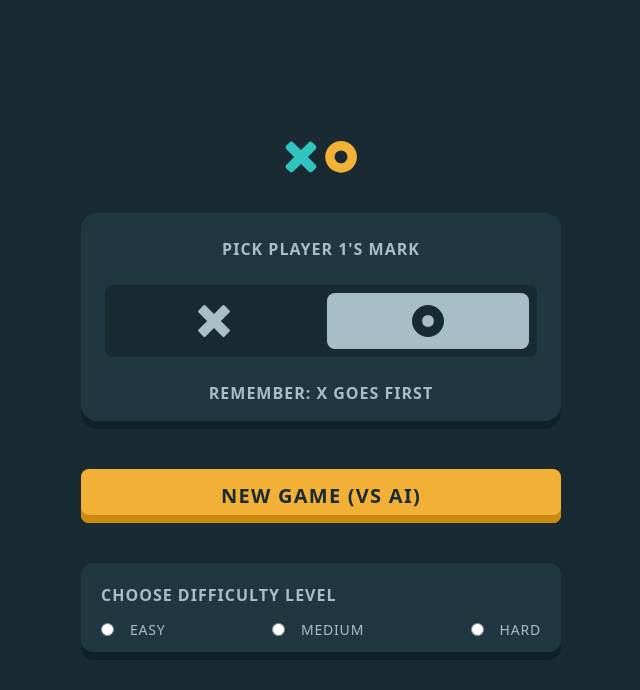
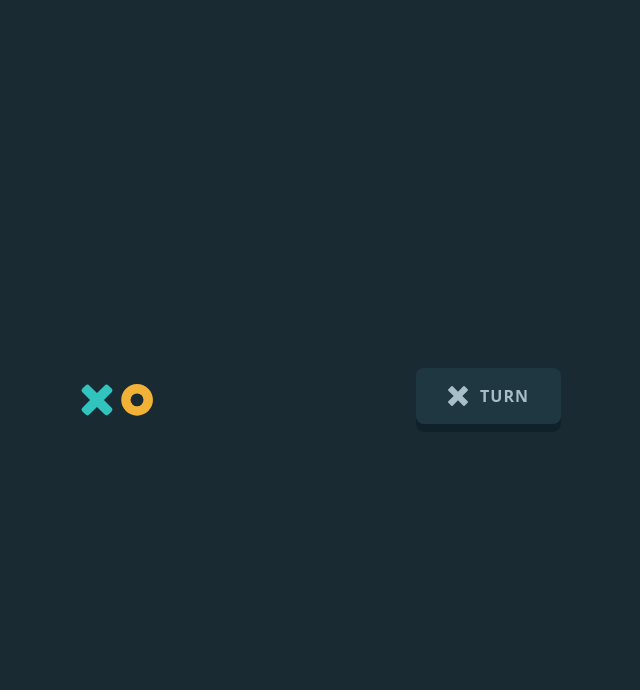
Before and after one commit to Sasa-Tausan/tic-tac-toe, a React (Vite) app: page / in a window 1280 px wide. Shown: the top 690 px of the page, without its empty margins (319-959 px from the left). Built offline with nearby package versions, Linux system fonts and the light colour scheme.

Commit message:
WIP: GameStart design component

```diff
--- a/src/App.jsx
+++ b/src/App.jsx
@@ -4,11 +4,44 @@ import { GameStart } from "./pages/GameStart/GameStart";
 import { GameMenu } from "./pages/GameMenu/GameMenu";
 
 export function App() {
-  const [isGameStarted, setIsGameStarted] = useState(false);
+  const [players, setPlayers] = useState({
+    playerOne: "X",
+    playerTwo: "O",
+  });
+  const [isGameStarted, setIsGameStarted] = useState(true);
+  const [gameLevel, setGameLevel] = useState("");
+
+  function handleGameStart() {
+    setIsGameStarted(true);
+  }
+
+  function handleGameLevel(e) {
+    const id = e.target.id;
+    setGameLevel(id);
+  }
+
+  function choosePlayerMark(mark) {
+    setPlayers({
+      playerOne: mark,
+      playerTwo: mark === "X" ? "O" : "X",
+    });
+  }
+
   return (
     <div className="grid h-screen place-items-center bg-darkNavy ">
       <MainPageLayout rowGap={isGameStarted ? "gap-5" : "gap-10"}>
-        {isGameStarted ? <GameStart /> : <GameMenu />}
+        {isGameStarted ? (
+          <GameStart />
+        ) : (
+          <GameMenu
+            players={players}
+            isGameStarted={isGameStarted}
+            gameLevel={gameLevel}
+            handleGameStart={handleGameStart}
+            handleGameLevel={handleGameLevel}
+            choosePlayerMark={choosePlayerMark}
+          />
+        )}
       </MainPageLayout>
     </div>
   );
--- a/src/components/Buttons/PrimaryButton.jsx
+++ b/src/components/Buttons/PrimaryButton.jsx
@@ -1,9 +1,11 @@
 import PropTypes from "prop-types";
 
-export function PrimaryButton({ btnText, btnClass }) {
+export function PrimaryButton({ btnText, btnClass, clickFunc, disabled }) {
   return (
     <button
-      className={`uppercase ${btnClass} hover:translate-y-1 text-darkNavy rounded-lg py-3 hover:shadow-none`}
+      className={`uppercase ${btnClass} hover:translate-y-1 text-darkNavy rounded-lg py-3 hover:shadow-none disabled:opacity-35`}
+      onClick={clickFunc}
+      disabled={disabled}
     >
       {btnText}
     </button>
@@ -13,4 +15,6 @@ export function PrimaryButton({ btnText, btnClass }) {
 PrimaryButton.propTypes = {
   btnText: PropTypes.string,
   btnClass: PropTypes.string,
+  clickFunc: PropTypes.func,
+  disabled: PropTypes.bool,
 };
--- a/src/components/Buttons/SecondaryButton.jsx
+++ b/src/components/Buttons/SecondaryButton.jsx
@@ -1,3 +1,7 @@
-export function SecondaryButton() {
-  return <button>Secondary Button</button>;
+export function SecondaryButton({ btnClass, isImageBtn, btnText }) {
+  return (
+    <button className="p-4 bg-silver shadow-innerCustomSilver hover:translate-y-1 hover:shadow-none">
+     {isImageBtn }
+    </button>
+  );
 }
--- a/src/pages/GameMenu/ChoosePlayerMark.jsx
+++ b/src/pages/GameMenu/ChoosePlayerMark.jsx
@@ -1,15 +1,42 @@
+import PropTypes from "prop-types";
 import { IconOutlineO } from "../../components/Icons/IconOutlineO";
 import { IconX } from "../../components/Icons/IconX";
+import { IconOutlineX } from "../../components/Icons/IconOutlineX";
+import { IconO } from "../../components/Icons/IconO";
 
-export function ChoosePlayerMark() {
+export function ChoosePlayerMark({ choosePlayerMark, players }) {
+  const isPlayerOneX = players.playerOne === "X";
   return (
     <div className="flex w-full gap-3 p-2 rounded-lg bg-darkNavy">
-      <button className="grid flex-1 place-items-center">
-        <IconX width="32" height="32" fill="#A8BFC9" />
+      <button
+        className={`grid flex-1 py-3 rounded-lg place-items-center ${
+          isPlayerOneX ? "bg-silver" : ""
+        } `}
+        onClick={() => choosePlayerMark("X")}
+      >
+        {isPlayerOneX ? (
+          <IconOutlineX width="32" height="32" stroke="#1A2A33" fill="#1A2A33" />
+        ) : (
+          <IconX width="32" height="32" fill="#A8BFC9" />
+        )}
       </button>
-      <button className="grid flex-1 py-3 rounded-lg place-items-center bg-silver">
-        <IconOutlineO width="32" height="32" stroke="#1A2A33" fill="#1A2A33" />
+      <button
+        className={`grid flex-1 py-3 rounded-lg place-items-center ${
+          !isPlayerOneX ? "bg-silver" : ""
+        } `}
+        onClick={() => choosePlayerMark("O")}
+      >
+        {!isPlayerOneX ? (
+          <IconOutlineO width="32" height="32" stroke="#1A2A33" fill="#1A2A33" />
+        ) : (
+          <IconO width="32" height="32" fill="#A8BFC9" />
+        )}
       </button>
     </div>
   );
 }
+
+ChoosePlayerMark.propTypes = {
+  players: PropTypes.object,
+  choosePlayerMark: PropTypes.func,
+};
--- a/src/pages/GameMenu/GameMenu.jsx
+++ b/src/pages/GameMenu/GameMenu.jsx
@@ -1,22 +1,39 @@
+import PropTypes from "prop-types";
 import { PrimaryButton } from "../../components/Buttons/PrimaryButton";
 import { Logo } from "../../components/Logo/Logo";
 import { ChoosePlayerMark } from "./ChoosePlayerMark";
 import { SelectLevel } from "./SelectLevel";
 
-export function GameMenu() {
+export function GameMenu({
+  players,
+  gameLevel,
+  handleGameStart,
+  handleGameLevel,
+  choosePlayerMark,
+}) {
   return (
     <>
       <Logo />
       <section className="flex flex-col items-center w-full gap-6 p-6 bg-semiDarkNavy rounded-2xl shadow-innerCustomElement">
         <p className="uppercase text-headingXSmall text-silver">pick player 1&apos;s mark</p>
-        <ChoosePlayerMark />
+        <ChoosePlayerMark choosePlayerMark={choosePlayerMark} players={players} />
         <p className="uppercase text-headingXSmall text-silver">remember: x goes first</p>
       </section>
       <PrimaryButton
         btnText="new game (vs ai)"
         btnClass="w-full bg-lightYellow text-headingSmall shadow-innerCustomYellow"
+        clickFunc={handleGameStart}
+        disabled={!gameLevel || false}
       />
-      <SelectLevel />
+      <SelectLevel handleGameLevel={handleGameLevel} />
     </>
   );
 }
+
+GameMenu.propTypes = {
+  players: PropTypes.object,
+  gameLevel: PropTypes.string,
+  handleGameStart: PropTypes.func,
+  handleGameLevel: PropTypes.func,
+  choosePlayerMark: PropTypes.func,
+};
--- a/src/pages/GameMenu/SelectLevel.jsx
+++ b/src/pages/GameMenu/SelectLevel.jsx
@@ -1,8 +1,10 @@
-export function SelectLevel() {
+import PropTypes from "prop-types";
+
+export function SelectLevel({ handleGameLevel }) {
   return (
     <section className="flex flex-col justify-between w-full gap-3 p-5 bg-semiDarkNavy rounded-xl shadow-innerCustomElement">
       <h4 className="uppercase text-headingXSmall text-silver">choose difficulty level</h4>
-      <div className="flex items-center justify-between w-full">
+      <div className="flex items-center justify-between w-full" onClick={handleGameLevel}>
         <div className="flex items-center gap-4">
           <input type="radio" name="level" id="easy" />
           <label htmlFor="easy" className="uppercase text-silver text-bodyText">
@@ -25,3 +27,7 @@ export function SelectLevel() {
     </section>
   );
 }
+
+SelectLevel.propTypes = {
+  handleGameLevel: PropTypes.func,
+};
--- a/src/pages/GameStart/GameStart.jsx
+++ b/src/pages/GameStart/GameStart.jsx
@@ -1,3 +1,13 @@
+import { Logo } from "../../components/Logo/Logo";
+import { PlayersTurn } from "./PlayersTurn";
+
 export function GameStart() {
-  return <>Game Start</>;
+  return (
+    <>
+      <div className="flex items-center justify-between w-full">
+        <Logo />
+        <PlayersTurn />
+      </div>
+    </>
+  );
 }
--- /dev/null
+++ b/src/pages/GameStart/PlayersTurn.jsx
@@ -0,0 +1,11 @@
+import { IconX } from "../../components/Icons/IconX";
+
+export function PlayersTurn() {
+  return (
+    <div className="flex items-center gap-3 px-8 pt-4 pb-6 rounded-lg bg-semiDarkNavy shadow-innerCustomElement">
+      <IconX width="20" height="20" fill="#A8BFC9" />
+
+      <p className="uppercase text-silver text-headingXSmall">turn</p>
+    </div>
+  );
+}
```
Also changed, not shown: src/components/Icons/IconOutlineX.jsx (+10 -1 lines).
